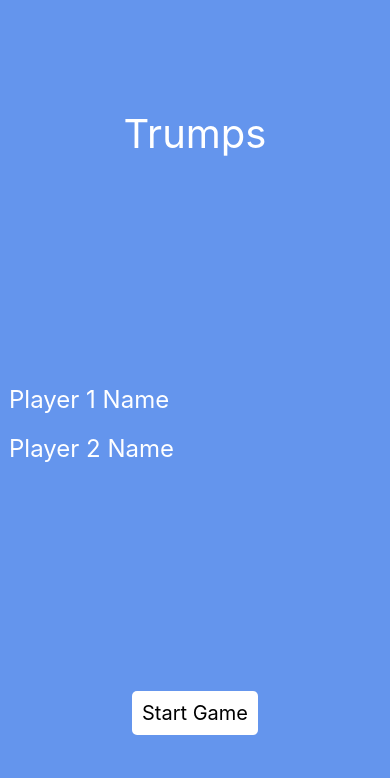
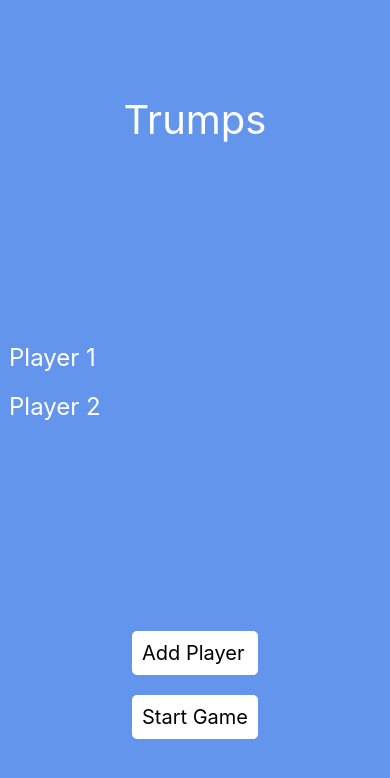
Before and after one commit to mdeburnay/trumps-scoring-card, a React Native app: screen / in a window 390 px wide. Shown: the top 778 px of the page. Built offline with nearby package versions, Linux system fonts and the light colour scheme.

Commit message:
created default state for number of players, mapped through state

```diff
--- a/App.tsx
+++ b/App.tsx
@@ -1,5 +1,5 @@
 // Packages
-import * as React from "react";
+import { useState } from "react";
 import { Pressable, StyleSheet, TextInput } from "react-native";
 import { NavigationContainer } from "@react-navigation/native";
 import { createNativeStackNavigator } from "@react-navigation/native-stack";
@@ -18,24 +18,34 @@ type IButtonProps = {
   title: string;
 };
 
-const Home = () => (
+const Home = () => {
+  const [players, setPlayers] = useState<string[]>(["", ""]);
+  return (
     <SafeAreaView style={styles.container}>
       <Text style={styles.title}>Trumps</Text>
       <View>
+        {players.map((player: string, index: number) => (
           <TextInput
+            key={index}
             style={styles.input}
-        placeholderTextColor="#FFFFFF"
-        placeholder="Player 1 Name"
+            placeholder={`Player ${index + 1}`}
+            placeholderTextColor={"#FFFFFF"}
+            value={player}
+            onChangeText={(text) => {
+              const newPlayers = [...players];
+              newPlayers[index] = text;
+              setPlayers(newPlayers);
+            }}
           />
-      <TextInput
-        style={styles.input}
-        placeholderTextColor="#FFFFFF"
-        placeholder="Player 2 Name"
-      />
+        ))}
       </View>
+      <View>
+        <Button title="Add Player" onPress={() => console.log("Start Game")} />
         <Button title="Start Game" onPress={() => console.log("Start Game")} />
+      </View>
     </SafeAreaView>
   );
+};
 
 const RootStack = createNativeStackNavigator<RootStackParamList>();
 
@@ -75,6 +85,7 @@ const styles = StyleSheet.create({
     color: "#FFFFFF",
   },
   button: {
+    margin: 10,
     backgroundColor: "#FFFFFF",
     padding: 10,
     borderRadius: 5,
```
Lines whose indentation alone changed are shown as unchanged.
